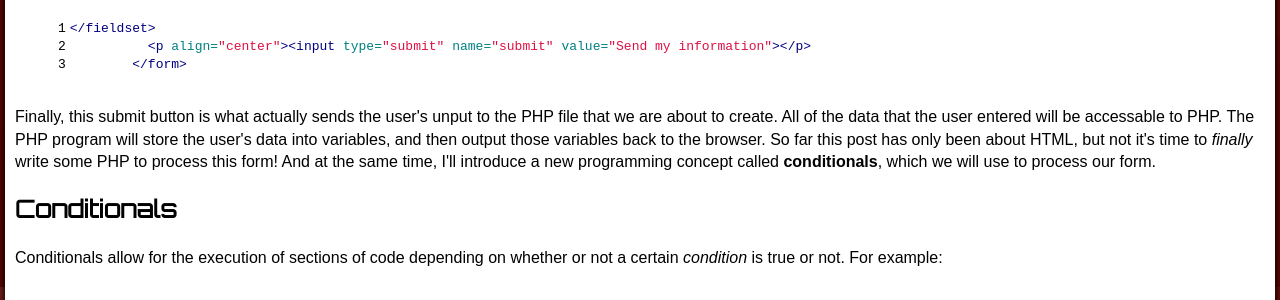
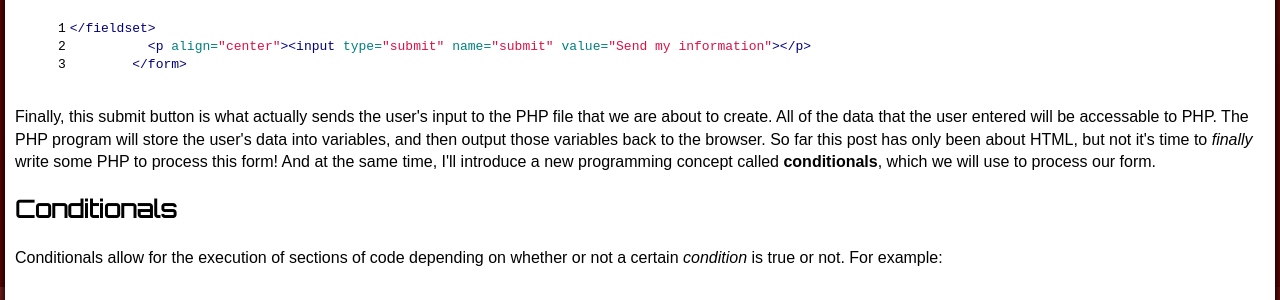
Before and after one commit to MilesOfRoses/my-jekyll, a Jekyll site: the page built from _posts/code/2018-01-27-intro-to-php-part-5.md, in a window 1280 px wide and 900 px high, scrolled down 2801 px. Shown: the part 152-452 px from the top of the window. Built offline with Jekyll 4.4.1, drawn with Linux system fonts in a browser that asks for light colours; some of the changed text lies outside the part shown.

Commit message:
fixed blog typo

```diff
--- a/_posts/code/2018-01-27-intro-to-php-part-5.md
+++ b/_posts/code/2018-01-27-intro-to-php-part-5.md
@@ -122,7 +122,7 @@ Anyway, to get started, just make a new file called <strong>form.html</strong>
   	  <p align="center"><input type="submit" name="submit" value="Send my information"></p>
   	</form>
 {% endhighlight %}
-<p>Finally, this submit button is what actually sends the user's unput to the PHP file that we are about to create. All of the data that the user entered will be accessable to PHP. The PHP program will store the user's data into variables, and then output those variables back to the browser. So far this post has only been about HTML, but not it's time to <em>finally</em> write some PHP to process this form! And at the same time, I'll introduce a new programming concept called <strong>conditionals</strong>, which we will use to process our form.</p>
+<p>Finally, this submit button is what actually sends the user's input to the PHP file that we are about to create. All of the data that the user entered will be accessable to PHP. The PHP program will store the user's data into variables, and then output those variables back to the browser. So far this post has only been about HTML, but not it's time to <em>finally</em> write some PHP to process this form! And at the same time, I'll introduce a new programming concept called <strong>conditionals</strong>, which we will use to process our form.</p>
 
 <h2>Conditionals</h2>
 <p>Conditionals allow for the execution of sections of code depending on whether or not a certain <em>condition</em> is true or not. For example:</p>
```
Also changed, not shown: other parts of _posts/code/2018-01-27-intro-to-php-part-5.md (+1 -1 lines).
